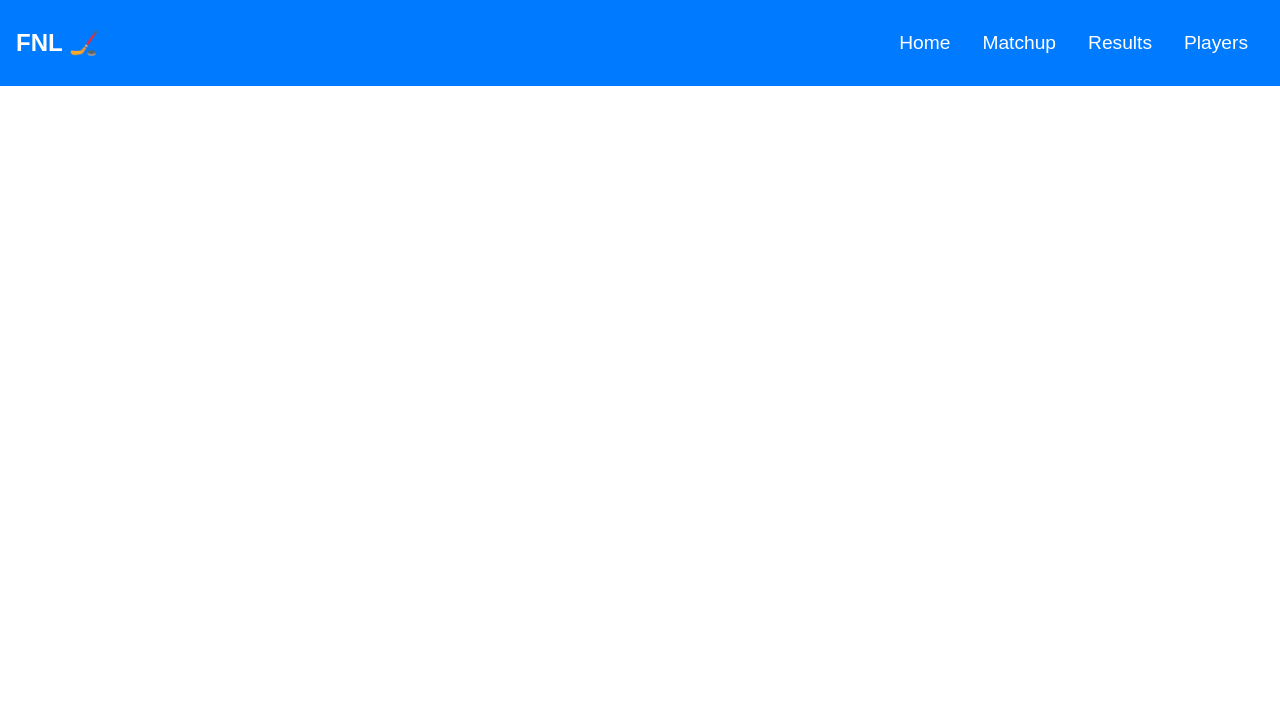
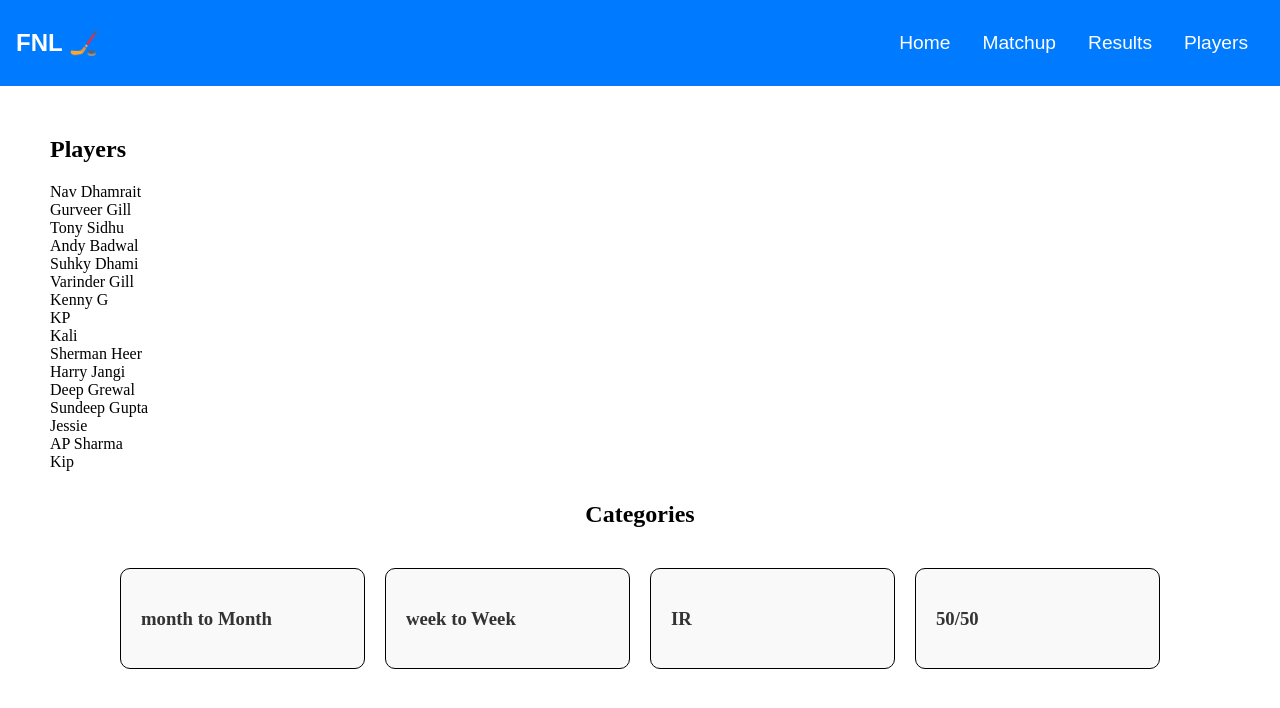
Before and after one commit to nav-commits/FNL-WebPortal, a React (Create React App) app in the folder client/: page /PlayerStatus in a window 1280 px wide. Shown: the top 708 px of the page. Built offline with nearby package versions, Linux system fonts and the light colour scheme.

Commit message:
added dragand drop

```diff
--- a/client/src/App.js
+++ b/client/src/App.js
@@ -8,6 +8,7 @@ import Players from './Views/Players';
 import '@fortawesome/fontawesome-free/css/all.min.css';
 import { FormDataProvider } from './Context';
 import AddPlayer from './Views/AddPlayer';
+import PlayerStatus from './Views/PlayerStatus';
 
 function App() {
     return (
@@ -19,6 +20,7 @@ function App() {
                 <Route path='/Results' element={<MatchResults />} />
                 <Route path='/Players' element={<Players />} />
                 <Route path='/AddPlayer' element={<AddPlayer />} />
+                <Route path='/PlayerStatus' element={<PlayerStatus />} />
             </Routes>
         </FormDataProvider>
     );
--- a/client/src/Utils.js
+++ b/client/src/Utils.js
@@ -1,6 +1,5 @@
 //  this will be replace with get endpoint for players
 export const fnlPlayers = [
-
     {
         id: 1,
         name: 'Nav Dhamrait',
@@ -76,7 +75,7 @@ export const fnlPlayers = [
             'https://smartcdn.gprod.postmedia.digital/v1/dynamic_resize/sws_path/suns-prod-images/1297249920110_ORIGINAL.jpg?quality=80&size=650x',
     },
     {
-        id: 8,
+        id: 9,
         name: 'Kali',
         team: ['white', 'black'],
         age: 31,
@@ -86,7 +85,7 @@ export const fnlPlayers = [
     },
 
     {
-        id: 9,
+        id: 10,
         name: 'Sherman Heer',
         team: ['white', 'black'],
         age: 38,
@@ -96,7 +95,7 @@ export const fnlPlayers = [
     },
 
     {
-        id: 10,
+        id: 11,
         name: 'Harry Jangi',
         team: ['white', 'black'],
         age: 40,
@@ -106,7 +105,7 @@ export const fnlPlayers = [
     },
 
     {
-        id: 11,
+        id: 12,
         name: 'Deep Grewal',
         team: ['white', 'black'],
         age: 40,
@@ -115,7 +114,7 @@ export const fnlPlayers = [
     },
 
     {
-        id: 12,
+        id: 13,
         name: 'Sundeep Gupta',
         team: ['white', 'black'],
         age: 40,
@@ -125,7 +124,7 @@ export const fnlPlayers = [
     },
 
     {
-        id: 13,
+        id: 14,
         name: 'Jessie',
         team: ['white', 'black'],
         age: 40,
@@ -134,8 +133,17 @@ export const fnlPlayers = [
     },
 
     {
-        id: 14,
+        id: 15,
         name: 'AP Sharma',
+        team: ['white', 'black'],
+        age: 40,
+        shootHand: 'left',
+        imageUrl:
+            'https://www.qatar-tribune.com/uploads/imported_images/data/20211003/images/575697.jpg',
+    },
+    {
+        id: 16,
+        name: 'Kip',
         team: ['white', 'black'],
         age: 40,
         shootHand: 'left',
--- /dev/null
+++ b/client/src/Views/PlayerStatus.jsx
@@ -0,0 +1,105 @@
+import React, { useState } from 'react';
+import { fnlPlayers } from '../Utils';
+
+function PlayerStatus() {
+    const [players, setPlayers] = useState(fnlPlayers);
+
+    const [categories, setCategories] = useState([
+        { id: 'month to Month', name: 'month to Month', players: [] },
+        { id: 'week to Week', name: 'week to Week', players: [] },
+        { id: 'IR', name: 'IR', players: [] },
+        { id: '50/50', name: '50/50', players: [] },
+    ]);
+
+    const handleDragStart = (e, player) => {
+        e.dataTransfer.setData('playerId', player.id);
+    };
+
+    const handleDrop = (e, category) => {
+        e.preventDefault();
+        const playerId = e.dataTransfer.getData('playerId');
+        const player = players.find((p) => p.id === +playerId);
+        if (!player) {
+            console.error(`No player found with id ${playerId}`);
+            return;
+        }
+        const updatedCategories = categories.map((cat) => {
+            // If the player is in the category where we want to move him
+            if (cat.id === category.id) {
+                // If the player is not already in this category, add him
+                if (!cat.players.some((p) => p.id === +playerId)) {
+                    return {
+                        ...cat,
+                        players: [...cat.players, player],
+                    };
+                }
+            } else {
+                // If the player is in any other category, remove him
+                if (cat.players.some((p) => p.id ===  +playerId)) {
+                    return {
+                        ...cat,
+                        players: cat.players.filter((p) => p.id !== +playerId),
+                    };
+                }
+            }
+            return cat;
+        });
+
+        setCategories(updatedCategories);
+    };
+
+
+    const renderPlayer = (player) => (
+        <div key={player.id} onDragStart={(e) => handleDragStart(e, player)} draggable>
+            {player.name}
+        </div>
+    );
+
+    const renderCategory = (category) => (
+        <div
+            key={category.id}
+            onDragOver={(e) => e.preventDefault()}
+            onDrop={(e) => handleDrop(e, category)}
+            className='category'
+            style={{
+                border: '1px solid #000',
+                borderRadius: '10px',
+                backgroundColor: '#f9f9f9',
+                margin: '10px',
+                padding: '20px',
+                width: '250px',
+            }}
+        >
+            <h3 style={{ color: '#333', textAlign: 'left' }}>{category.name}</h3>
+            <ol>
+                {category.players.map((player) => (
+                    <li>{renderPlayer(player)}</li>
+                ))}
+            </ol>
+        </div>
+    );
+
+    return (
+        <div style={{ margin: '50px' }}>
+            <div className='players'>
+                <h2>Players</h2>
+                {players.map((player) => renderPlayer(player))}
+            </div>
+            <div style={{ margin: '30px' }}>
+                <h2 style={{ textAlign: 'center' }}>Categories</h2>
+                <div
+                    style={{
+                        margin: '30px',
+                        display: 'flex',
+                        flexDirection: 'row',
+                        justifyContent: 'center',
+                    }}
+                >
+                    {categories.map((category) => renderCategory(category))}
+                </div>
+            </div>
+        </div>
+    );
+}
+
+export default PlayerStatus;
```
